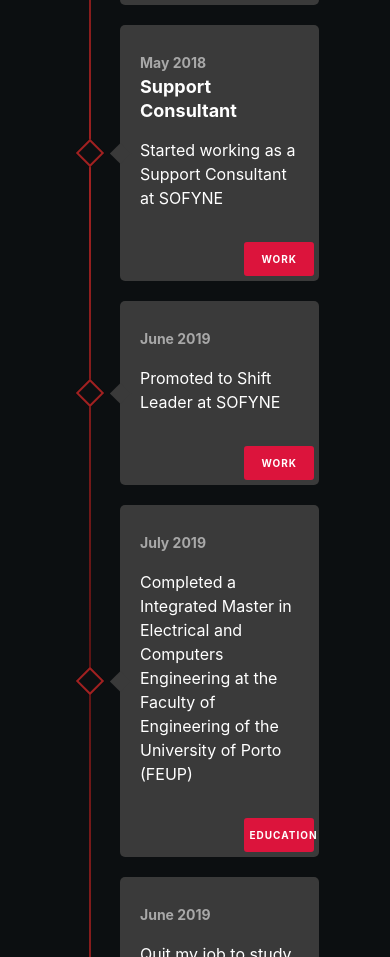
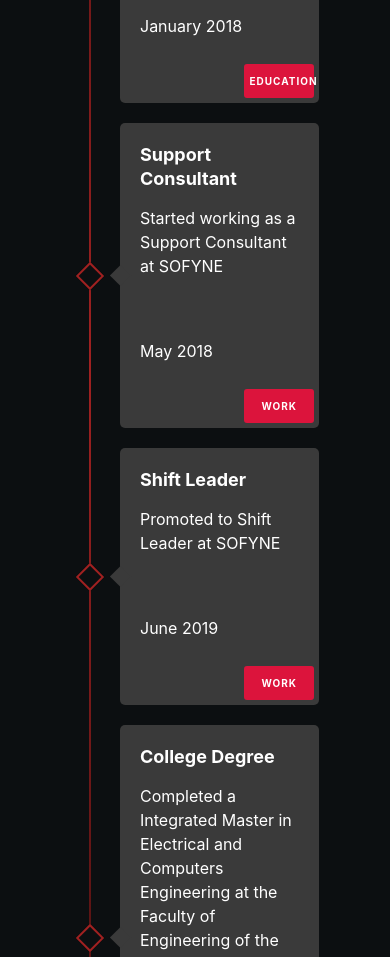
Before and after one commit to brunoestevinho/personal-webpage, a React (Create React App) app: page / in a window 390 px wide. Shown: the part 3320-4277 px from the top of the page. Built offline with nearby package versions, Linux system fonts and the light colour scheme.

Commit message:
fixed timeline

```diff
--- a/src/App.css
+++ b/src/App.css
@@ -151,15 +151,26 @@ a {
   right: 5px;
 }
 
-.timeline-item-content time {
+.timeline-item time {
   font-size: 14px;
   font-weight: bold;
-  color: rgb(168, 168, 168);
+  color: rgb(207, 207, 207);
+  position: absolute;
+  top: calc(50% - 10px);
+  right: -140px;
+}
+
+.timeline-item:nth-child(odd) time {
+  left: -140px;
 }
 
 .timeline-item-content p {
   font-size: 16px;
   margin: 15px 0;
+}
+
+.timeline-item-content .time-mob {
+  display: none;
 }
 
 .timeline-item-content i {
@@ -201,7 +212,7 @@ a {
     padding-bottom: 50px;
     padding-left: 20px;
     padding-right: 20px;
-    padding-top: 0px;
+    padding-top: 20px;
     text-align: left;
     align-items: flex-start;
   }
@@ -264,6 +275,15 @@ a {
   .timeline-item-content a::after {
     display: none;
   }
+
+  time {
+    display: none;
+  }
+  .timeline-item-content .time-mob {
+    display: inline;
+    top: auto;
+    padding-top: 25px;
+  }
 }
 
 /*## End of Timeline ##*/
--- a/src/components/timelineItem.js
+++ b/src/components/timelineItem.js
@@ -7,7 +7,6 @@ const timelineItem = ({ data }) => {
         <span className="tag" style={{ backgroundCfolor: data.category.color }}>
           {data.category.tag}
         </span>
-        <time>{data.date}</time>
         <h1>
           <strong>{data.title}</strong>
         </h1>
@@ -18,7 +17,9 @@ const timelineItem = ({ data }) => {
             {data.link.text}
           </a>
         )}
+        <p className="time-mob">{data.date}</p>
         <span className="square" />
+        <time>{data.date}</time>
       </div>
     </div>
   );
--- a/src/data/timelineData.js
+++ b/src/data/timelineData.js
@@ -13,7 +13,7 @@ const timeline_data = [
     title: "Master Dissertation",
     text: "Concluded my Master Dissertation with a grade of 18 out of 20",
     subtext: "Aircraft Parking Optimization in Maintenance Hangars",
-    date: "January 31 2018",
+    date: "January 2018",
     category: {
       tag: "Education",
       color: "#d29ea4",
@@ -33,7 +33,7 @@ const timeline_data = [
     },
   },
   {
-    title: "",
+    title: "Shift Leader",
     text: "Promoted to Shift Leader at SOFYNE",
     date: "June 2019",
     category: {
@@ -42,7 +42,7 @@ const timeline_data = [
     },
   },
   {
-    title: "",
+    title: "College Degree",
     text:
       "Completed a Integrated Master in Electrical and Computers Engineering at the Faculty of Engineering of the University of Porto (FEUP)",
     date: "July 2019",
@@ -52,10 +52,10 @@ const timeline_data = [
     },
   },
   {
-    title: "",
+    title: "Quit my job",
     text:
       "Quit my job to study and deepen my knowledge in Front-End development",
-    date: "June 2019",
+    date: "October 2020",
     category: {
       tag: "Personal",
       color: "#6d625c",
--- a/tailwind.config.js
+++ b/tailwind.config.js
@@ -5,7 +5,7 @@ module.exports = {
     extend: {},
   },
   variants: {
-    extend: { transitionDuration: ["responsive"] },
+    extend: {},
   },
   plugins: [],
 };
```
Also changed, not shown: 1 other file (tests, documents, lock files or other folders).
